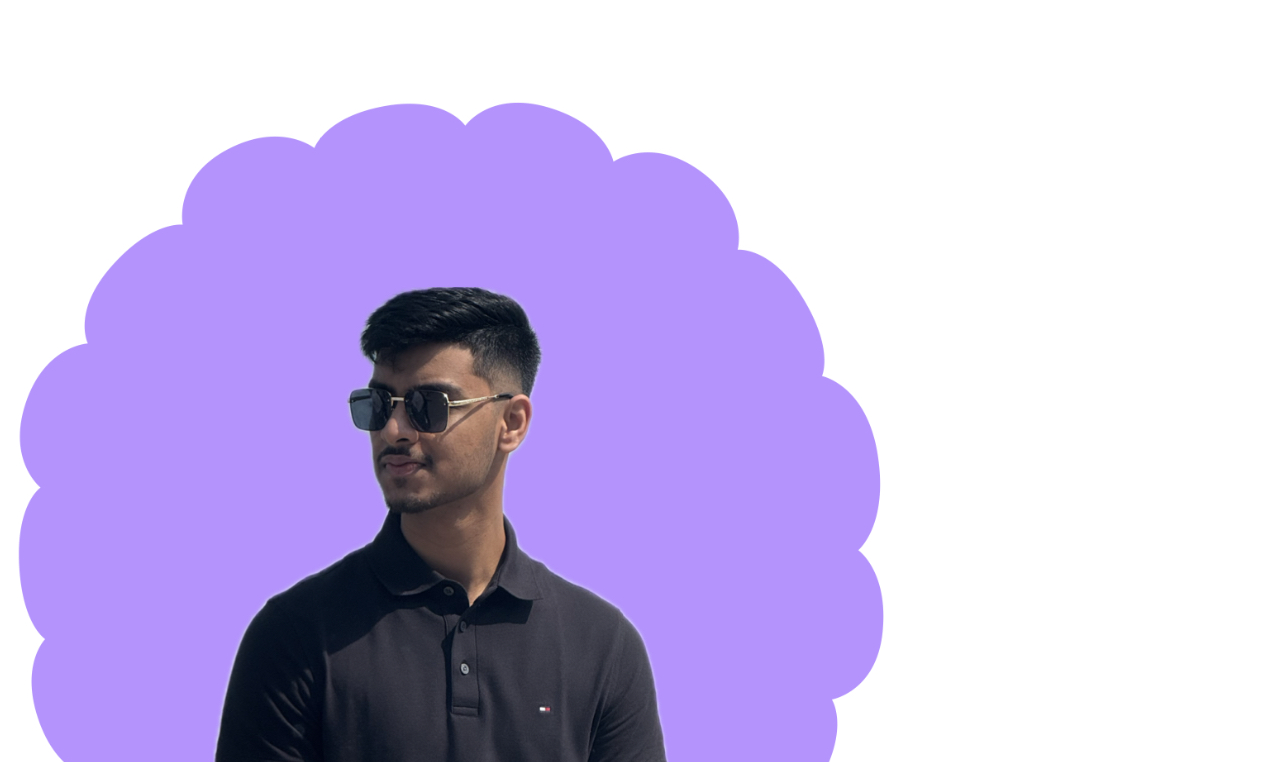
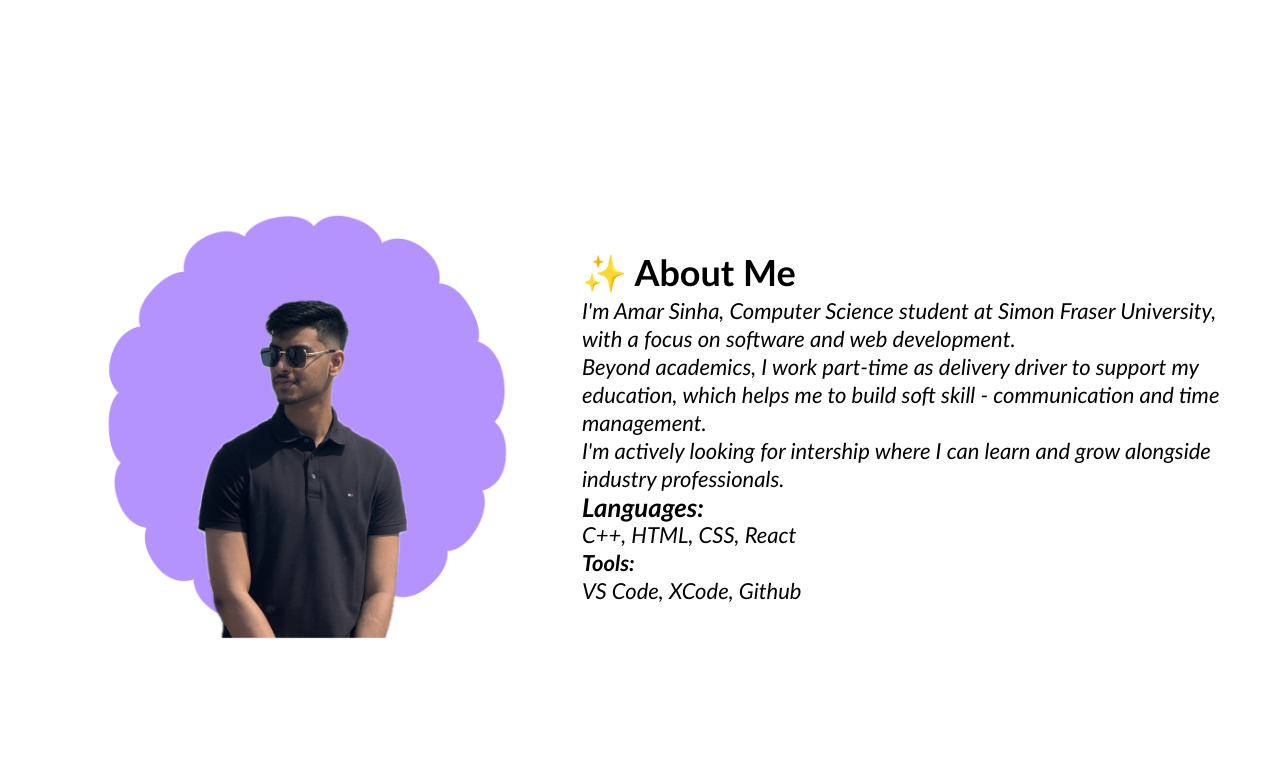
Before and after one commit to Amar-1127/Personal-Portfolio, a React (Create React App) app: page / in a window 1280 px wide. Shown: the part 698-1460 px from the top of the page. Built offline with nearby package versions, Linux system fonts and the light colour scheme.

Commit message:
Styled AboutMe section

```diff
--- a/src/App.css
+++ b/src/App.css
@@ -114,3 +114,31 @@ p {
     height: 100%;
 }
 /* MainSection Ends */
+
+/* AboutMe Styling */
+.about--section{
+    display: grid;
+    grid-template-columns: 40% 60%;
+    padding: 115px 100px;
+    align-items: center;
+    gap: 50px;
+}
+
+.section-title {
+    font-style: normal;
+    font-size: 36px;
+    line-height: 50px;
+}
+.aboutme-content{
+    font-size: 22px;
+    line-height: 28px;
+}
+.about--section--img{
+    display: flex;
+}
+
+.about--section--img > img {
+    width: 95%;
+    height: 95%;
+}
+/* AboutMe Ends */
```
